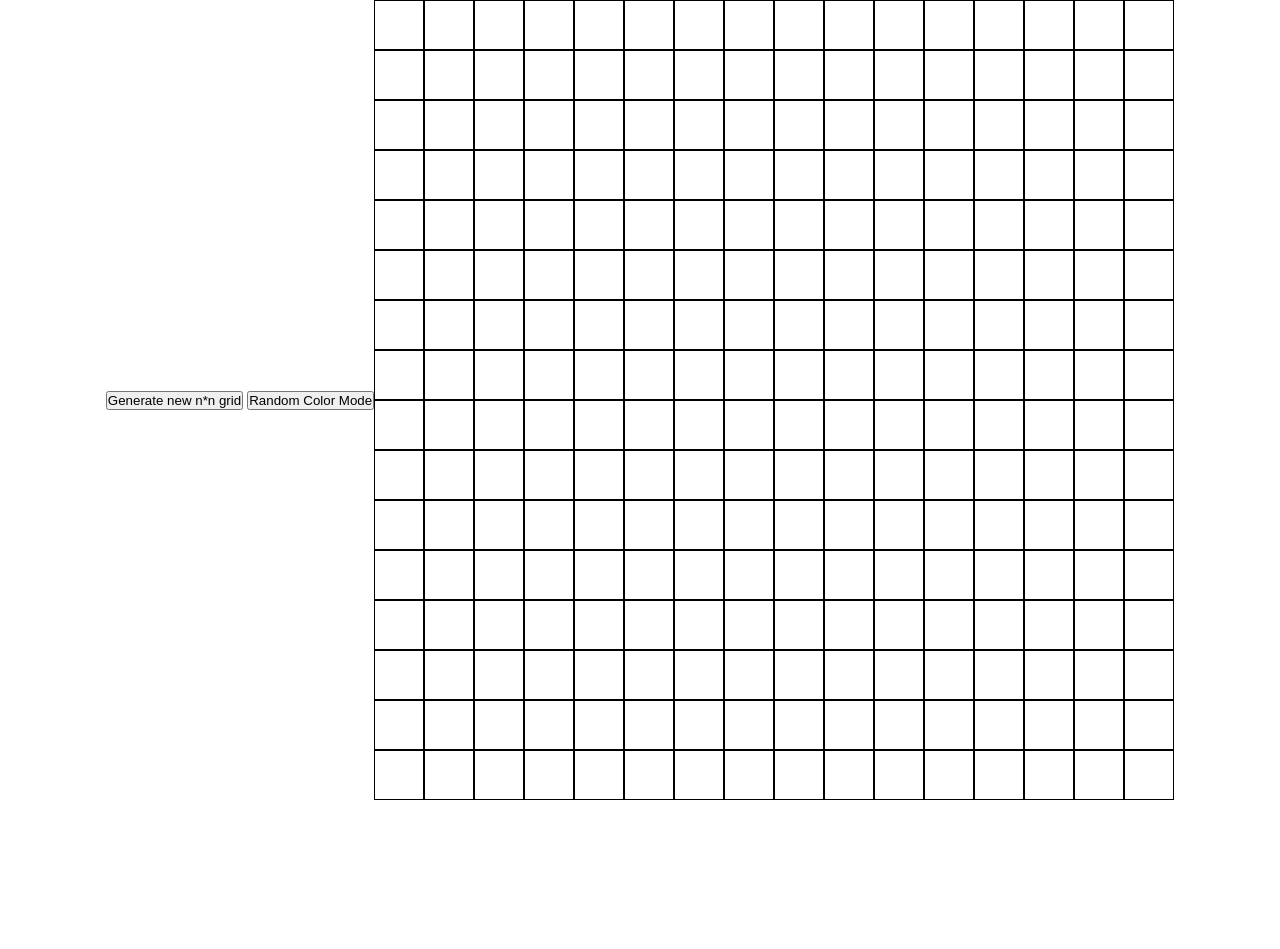
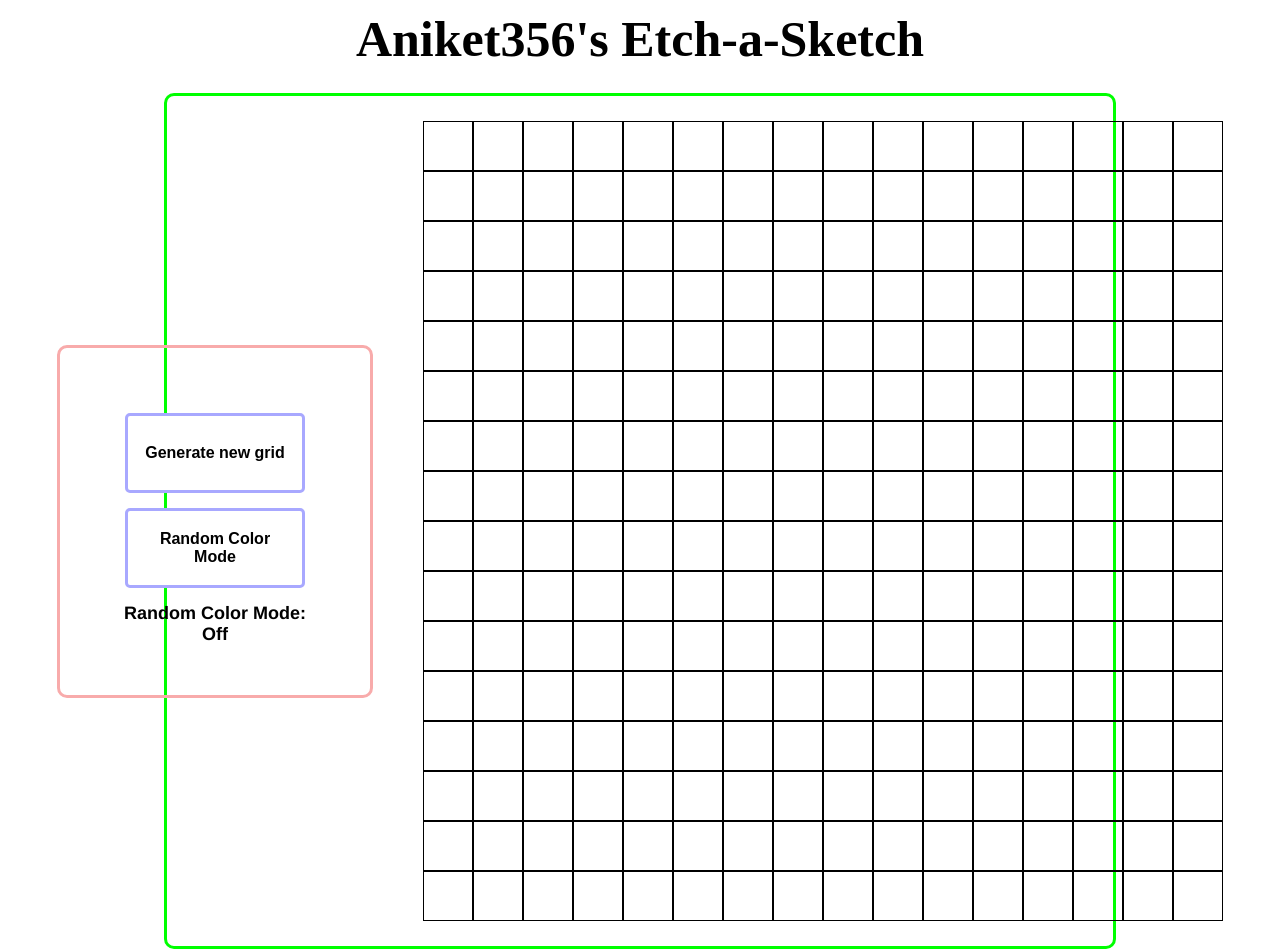
Before and after one commit to Aniket356/etch-a-sketch, a plain HTML site: page index.html in a window 1280 px wide. Before the commit the page ends 800 px from the top, so only its background shows below. Drawn offline with Linux system fonts and the light colour scheme.

Commit message:
complete styling

```diff
--- a/index.html
+++ b/index.html
@@ -6,13 +6,17 @@
     <meta name="viewport" content="width=device-width, initial-scale=1.0">
     <script src="script.js" defer></script>
     <link rel="stylesheet" href="style.css">
-    <title>Etch-A-Sketch</title>
+    <title>Etch-a-Sketch</title>
 </head>
 <body>
-    <div class="controls">
-        <button id="grid_generator">Generate new n*n grid</button>
-        <button id="random_color">Random Color Mode</button>
-    </div>
-    <div class="grid-container"></div>
+    <h1>Aniket356's Etch-a-Sketch</h1>
+    <main>
+        <div class="controls">
+            <button id="grid_generator">Generate new grid</button>
+            <button id="random_color">Random Color Mode</button>
+            <p>Random Color Mode: Off</p>
+        </div>
+        <div class="grid-container"></div>
+    </main>
 </body>
 </html>
--- a/script.js
+++ b/script.js
@@ -1,8 +1,10 @@
 //if random color mode is on, the boxes will change color to a random color when mosue is hovered
 let randomColorMode = false;
+const modeIndicator = document.querySelector('.controls>p')
 const randomColorBtn = document.querySelector('#random_color');
 randomColorBtn.addEventListener('click', function () {
     randomColorMode = randomColorMode ? false : true;
+    modeIndicator.textContent = `Random Color Mode: ${randomColorMode ? "On" : "Off"}`
 })
 
 //this will generate a new grid and remove the previous one
--- a/style.css
+++ b/style.css
@@ -3,16 +3,59 @@
     padding: 0;
 }
 
-body{
-    height: 100vh;
+main {
     display: flex;
     justify-content: center;
     align-items: center;
+    gap: 50px;
+    border: 3px solid rgb(0, 255, 0);
+    padding: 25px;
+    margin: 0 auto;
+    width: 70%;
+    border-radius: 10px;
+}
+
+h1 {
+    font-size: 50px;
+    margin-top: 10px;
+    margin-bottom: 25px;
+    text-align: center;
 }
 
 .grid-container {
     height: 800px;
     width: 800px;
+}
+
+.controls {
+    border: 3px solid rgb(248, 171, 171);
+    border-radius: 10px;
+    padding: 50px;
+    text-align: center;
+}
+
+.controls p {
+    font-size: 18px;
+    font-weight: bold;
+    font-family: 'Franklin Gothic Medium', 'Arial Narrow', Arial, sans-serif;
+}
+
+.controls button {
+    background: white;
+    border: 3px solid rgb(168, 168, 255);
+    border-radius: 5px;
+    padding: 10px 15px;
+    margin: 15px;
+    cursor: pointer;
+    display: block;
+    height: 80px;
+    width: 180px;
+    font-size: 16px;
+    font-weight: 800;
+}
+
+.controls button:hover {
+    background-color: rgb(227, 227, 255);
 }
 
 .row {
```
